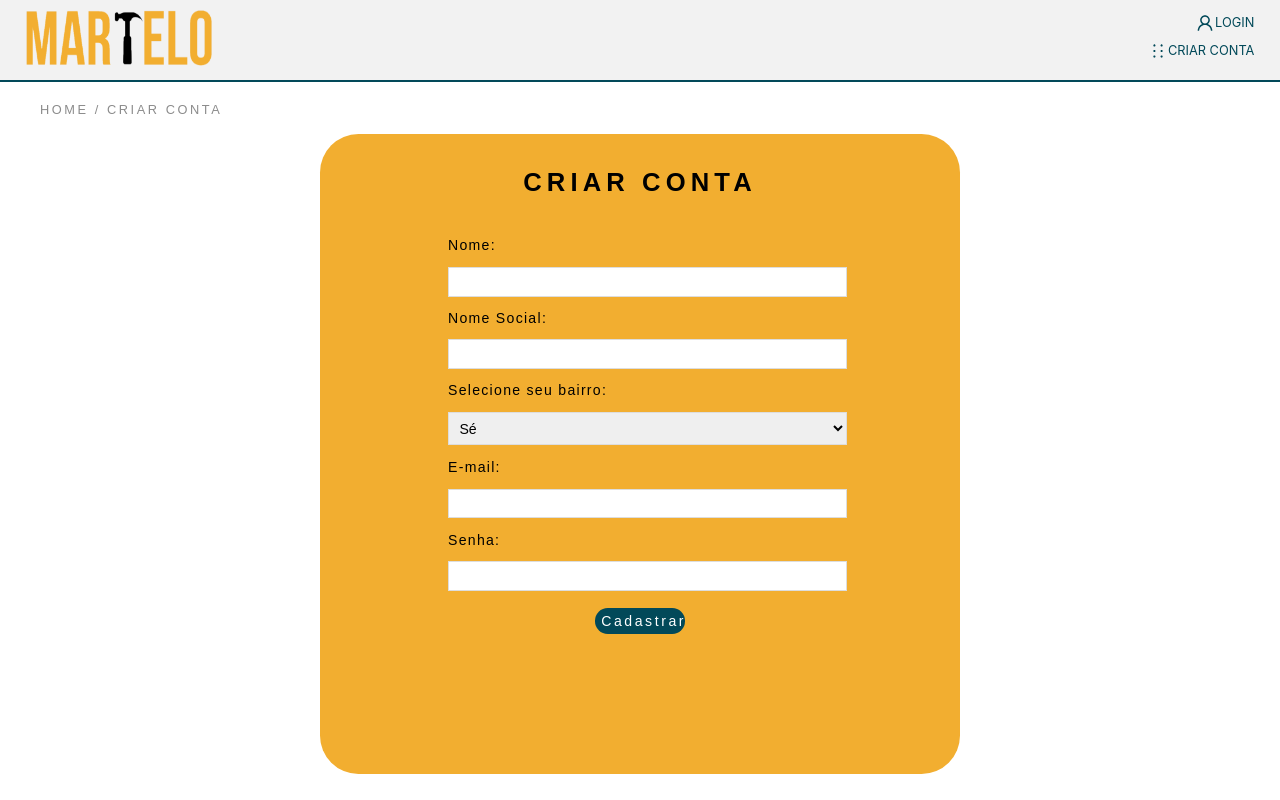
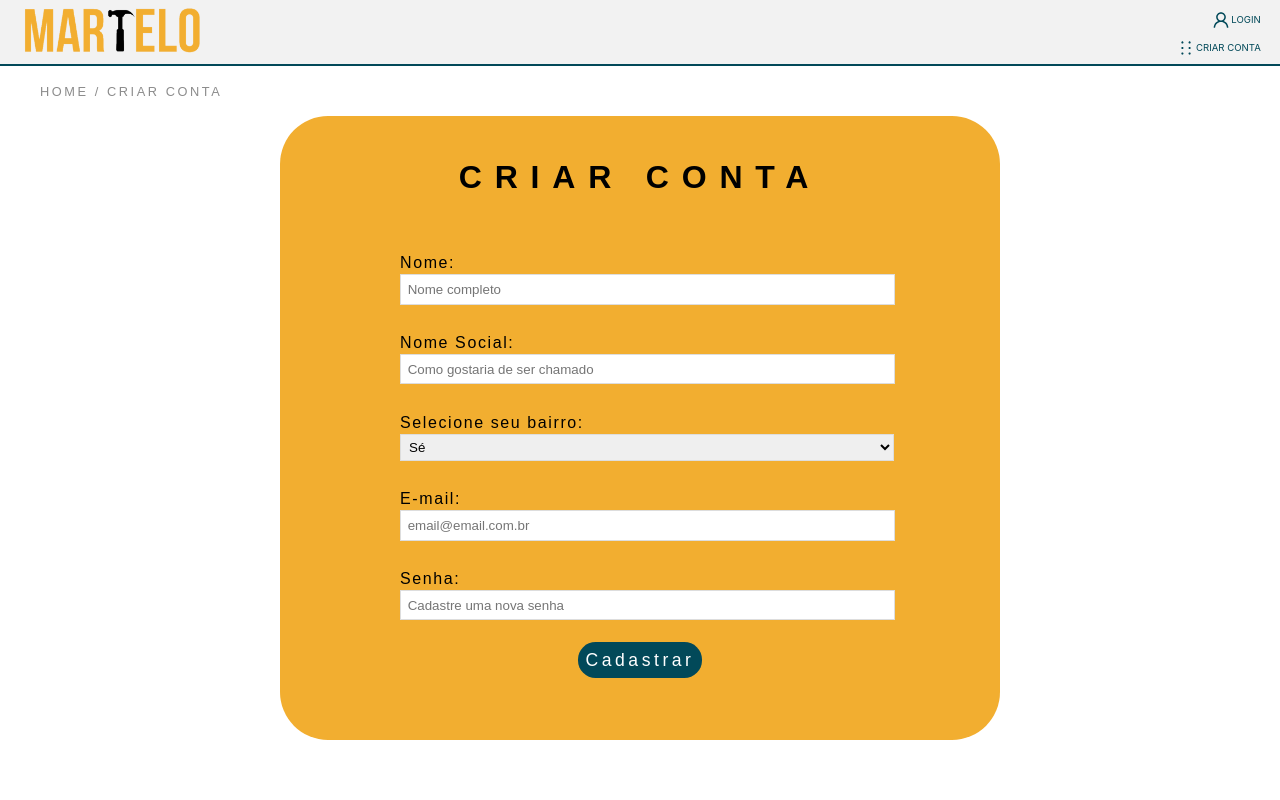
Before and after one commit to RoxanieFernandes/martelo-client, a React (Create React App) app in the folder martelo-client/: page /cadastro in a window 1280 px wide. Built offline with nearby package versions, Linux system fonts and the light colour scheme; a web font is replaced by a local one.

Commit message:
style: change units of measure

```diff
--- a/martelo-client/src/components/CreateAccountForm/CreateAccountForm.css
+++ b/martelo-client/src/components/CreateAccountForm/CreateAccountForm.css
@@ -2,45 +2,48 @@
 
 .newAccount {
   background-color: #f2ae30;
-  width: 50vw;
-  height: 80vh;
-  border-radius: 3vw;
+  width: 45em;
+  height: 39em;
+  border-radius: 3em;
+  margin-bottom: 2em;
 }
 
 .newAccount {
   font-family: "Oswald", sans-serif;
-  letter-spacing: 0.1vw;
 }
 
 /* campos editáveis */
 
 .formAccount {
-  max-width: 30vw;
+  max-width: 30em;
   margin: 0 auto;
   text-align: center;
 }
 
 .formAccount h4 {
   font-family: "Bebas Neue", sans-serif;
-  font-size: 2vw;
-  letter-spacing: 0.4vw;
-  padding-bottom: 0.5vw;
+  font-size: 2em;
+  letter-spacing: 0.4em;
+  padding-bottom: 0.5em;
 }
 
 .formAccount form {
-  max-width: 30vw;
+  max-width: 30em;
 
 }
 
 .formAccount label {
   display: block;
   text-align: left;
-  font-size: 1.1vw;
+  letter-spacing: 0.1em;
+  font-size: 1em;
+  margin-bottom: -0.7em;
+  margin-top: 1em;
 }
 
 .formAccount input {
   width: 100%;
-  padding: 0.5vw;
+  padding: 0.5em;
   margin: 1em 0;
   border: 0.01em solid #ddd;
   font-size: 1.1w;
@@ -49,25 +52,24 @@
 
 .formAccount select {
   text-align: left;
-  font-size: 1.1vw;
   font-family: "Oswald", sans-serif;
-  width: 104%;
-  padding: 0.5vw;
+  width: 103%;
+  padding: 0.3em;
   margin: 1em 0;
   border: 0.01em solid #ddd;
 }
 
 .formAccount button {
     font-family: 'Bebas Neue', sans-serif;
-    letter-spacing: 0.2vw;
+    letter-spacing: 0.2em;
     display: inline-block;
     text-align: center;
-    font-size: 1.1vw;
-    margin-top: 0.5vh;
-    width: 7vw;
-    height: 2vw;
+    font-size: 1.1em;
+    margin-top: 0.5em;
+    width: 7em;
+    height: 2em;
     border: none;
-    border-radius: 1vw;
+    border-radius: 1em;
     background-color: #024959;
     color: #fff;
   }
--- a/martelo-client/src/components/CreateAccountForm/CreateAccountForm.js
+++ b/martelo-client/src/components/CreateAccountForm/CreateAccountForm.js
@@ -38,6 +38,7 @@ const CreateAccountForm = (props) => {
             type="text"
             required
             value={name}
+            placeholder="Nome completo"
             onChange={(e) => {
               setName(e.target.value);
             }}
@@ -47,12 +48,15 @@ const CreateAccountForm = (props) => {
           <input
             type="text"
             value={socialName}
+            placeholder="Como gostaria de ser chamado"
             onChange={(e) => {
               setSocialName(e.target.value);
             }}
           />
 
           <label>Selecione seu bairro: </label>
+
+          {/* completar a lista de bairro e verificar se existe uma maneira de inserir varios bairros de uma vez */}
 
           <select className="neighborhood">
             <option value="se">Sé</option>
@@ -74,6 +78,7 @@ const CreateAccountForm = (props) => {
             type="email"
             required
             value={email}
+            placeholder="email@email.com.br"
             onChange={(e) => {
               setEmail(e.target.value);
             }}
@@ -86,6 +91,7 @@ const CreateAccountForm = (props) => {
             type="password"
             required
             value={password}
+            placeholder="Cadastre uma nova senha"
             onChange={(e) => {
               setPassword(e.target.value);
             }}
--- a/martelo-client/src/components/LoginForm/LoginForm.css
+++ b/martelo-client/src/components/LoginForm/LoginForm.css
@@ -1,25 +1,25 @@
 .newLogin{
   background-color:#f2ae30;
-  width: 50vw;
-  height: 65vh;
-  border-radius: 3vw;
+  width: 45em;
+  height: 32em;
+  border-radius: 3em;
 
 }
 
 .newLogin{
     font-family: "Oswald", sans-serif;
-    letter-spacing: 0.1vw;
+    letter-spacing: 0.1em;
 }
 
 .form h4 {
     font-family: 'Bebas Neue', sans-serif;
-    font-size: 2vw;
-    letter-spacing: 0.4vw;
-    padding-bottom: 1vw;
+    font-size: 2em;
+    letter-spacing: 0.4em;
+    padding-bottom: 1em;
   }
 
 .form {
-    max-width: 30vw;
+    max-width: 30em;
     margin: 0 auto;
     text-align: center;
   }
@@ -27,20 +27,22 @@
 .form label {
     display: block;
     text-align: left;
-    font-size: 1.1vw;
+    font-size: 1em;
+    margin-bottom: -0.7em;
+    margin-top: 1em;
   }
 
 .form button {
     font-family: 'Bebas Neue', sans-serif;
-    letter-spacing: 0.2vw;
+    letter-spacing: 0.2em;
     display: inline-block;
     text-align: center;
-    font-size: 1.1vw;
+    font-size: 1.1em;
     margin-top: 2vh;
-    width: 7vw;
-    height: 2vw;
+    width: 7em;
+    height: 2em;
     border: none;
-    border-radius: 1vw;
+    border-radius: 1em;
     background-color: #024959;
     color: #fff;
   }
@@ -53,31 +55,31 @@
 
 .form input {
     width: 100%;
-    padding: 0.5vw;
+    padding: 0.5em;
     margin: 1em 0;
     border: 0.01em solid #ddd;
-    font-size: 1.1vw;
+    font-size: 1em;
     font-family: "Oswald", sans-serif;
   }
 
 .createNewAccount{
     display: flex;
     justify-content: center;
-    padding-top: 1.5vw;
+    padding-top: 1.5em;
     font-family: 'Tonnelier', sans-serif;
 }
 
 .createNewAccount ul {
     list-style-type: none;
-    padding-left: 0.8vw;
-    font-size: 1.2vw;
+    padding-left: 0.8em;
+    font-size: 1.1em;
 }
 
 .createNewAccount ul li {
     color: blue;
-    font-size: 1.2vw;
+    font-size: 1.1em;
 }
 
 .createNewAccount p{
-    font-size: 1.2vw;
+    font-size: 1.1em;
 }
--- a/martelo-client/src/components/LoginForm/LoginForm.js
+++ b/martelo-client/src/components/LoginForm/LoginForm.js
@@ -32,6 +32,7 @@ const LoginForm = (props) => {
             type="email"
             required
             value={email}
+            placeholder="email@email.com.br"
             onChange={(e) => {
               setEmail(e.target.value);
             }}
@@ -44,6 +45,7 @@ const LoginForm = (props) => {
             type="password"
             required
             value={password}
+            placeholder="Insira sua senha"
             onChange={(e) => {
               setPassword(e.target.value);
             }}
--- a/martelo-client/src/components/Navbar/Navbar.css
+++ b/martelo-client/src/components/Navbar/Navbar.css
@@ -1,20 +1,18 @@
 .navbar {
-    height: 10vh;
+    width: 100%;
+    height: 4em;
     display: flex;
     justify-content: space-between;
     background-color: #f2f2f2;
     border-bottom: #024959 solid 0.2vw;
-}
-
-.navbar img{
-    width: 18vw ;
+    position: fixed;
 }
 
 .links {
     display: flex;
     align-items: center;
     justify-content: flex-end;
-    width: 66vw;
+
     margin: none;
 }
 
@@ -22,9 +20,9 @@
     display: flex;
     align-items: center;
     justify-content: flex-end;
-    padding-right: 2vw;
+    padding-right: 2em;
     list-style-type: none;
-    font-size: 1vw;
+    font-size: 1em;
 }
 
 .links ul li {
@@ -33,13 +31,13 @@
     justify-content: center;
 
     color: #f2ae30;
-    padding-left: 2.5vw;
+    padding-left: 2.5em;
 }
 
 .routes ul {
-    padding-right: 2vw;
+    padding-right: 2em;
     list-style-type: none;
-    font-size: 1vw;
+    font-size: 0.6em;
 }
 .routes ul li {
     display: flex;
--- a/martelo-client/src/pages/CreateAccount/CreateAccount.css
+++ b/martelo-client/src/pages/CreateAccount/CreateAccount.css
@@ -1,6 +1,9 @@
+
+
 .routes-in-page{
     display: flex;
     padding-left: 0;
+    padding-top: 4em;
 }
 
 .createAccountForm{
--- a/martelo-client/src/pages/CreateAccount/CreateAccount.js
+++ b/martelo-client/src/pages/CreateAccount/CreateAccount.js
@@ -6,7 +6,7 @@ import CreateAccountForm from "../../components/CreateAccountForm/CreateAccountF
 
 const CreateAccount = () => {
   return (
-    <div>
+    <div className="createAccount">
     <div>
       <Navbar />
     </div>
--- a/martelo-client/src/pages/CreateProduct/CreateProduct.css
+++ b/martelo-client/src/pages/CreateProduct/CreateProduct.css
@@ -7,7 +7,7 @@
     display: inline;
     list-style-type: none;
     font-family: 'Bebas Neue', sans-serif;
-    font-size: 1vw;
+    font-size: 0.8em;
     color:#8c8c8c ;
     letter-spacing: 0.2vw;
 }
--- a/martelo-client/src/pages/Home/Home.css
+++ b/martelo-client/src/pages/Home/Home.css
@@ -1,3 +1,7 @@
+.about-page{
+    padding-top: 4em;
+}
+
 .first-products{
     display: flex;
     justify-content: space-around;
```
